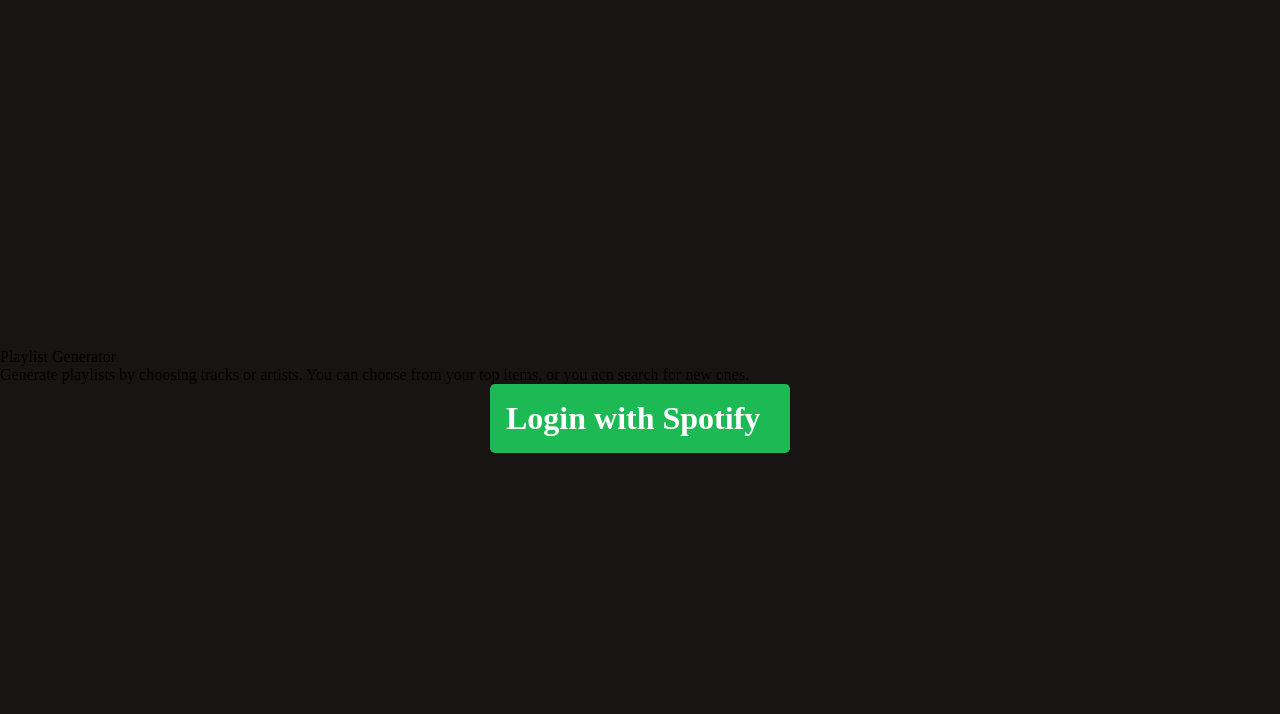
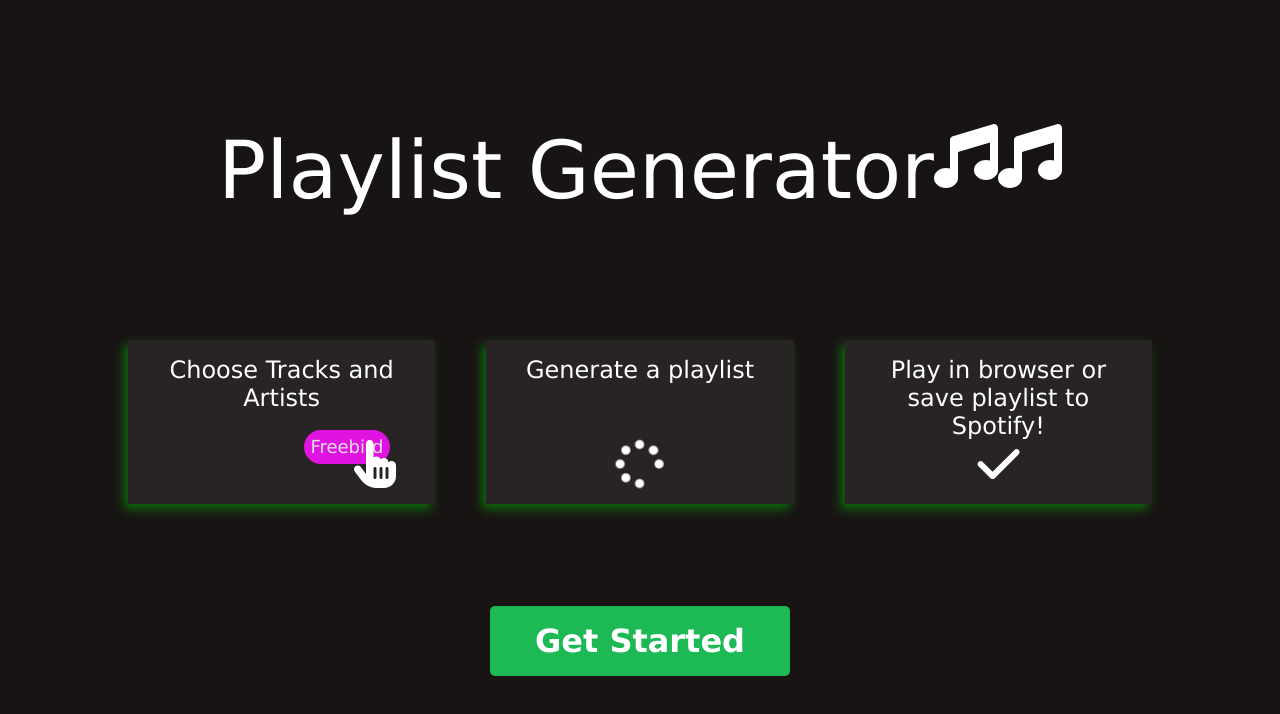
Before and after one commit to shaawwn/playlist-generator, a React (Create React App) app: page / in a window 1280 px wide. Shown: the top 714 px of the page. Built offline with nearby package versions, Linux system fonts and the light colour scheme.

Commit message:
restyle login screen

```diff
--- a/src/Login.js
+++ b/src/Login.js
@@ -1,5 +1,6 @@
 import React from 'react';
-
+import { FontAwesomeIcon } from '@fortawesome/react-fontawesome'
+import { faMusic, faHandPointer, faSpinner, faCheck } from '@fortawesome/free-solid-svg-icons'
 
 
 export default function Login({authUrl}) {
@@ -7,13 +8,39 @@
     return(
         <div className="view view__login">
             <div className="login__banner">
-                <p>Playlist Generator</p>
+                <p className="login__banner__title">Playlist Generator</p>
+                <div className="music">
+                    <FontAwesomeIcon icon={faMusic} size="4x" />
+                    <FontAwesomeIcon icon={faMusic} size="4x" />
+                </div>
             </div>
+
             <div className="login__intro">
-                <p>Generate playlists by choosing tracks or artists. You can choose from your top items, or you acn search for new ones.</p>
+                <div className="login__intro__flowchart">
+                    <div className="login__intro__flowchart__item">
+                        <p>Choose Tracks and Artists</p>
+                        <div className="login__intro__item__wrapper">
+                            <FontAwesomeIcon icon={faHandPointer} size="2x" className="login__hand" />
+                            <div className="top-items__item animation__piece">
+                                <p>Freebird</p>
+                            </div>
+                        </div>
+
+                    </div>
+
+                    <div className="login__intro__flowchart__item">
+                        <p>Generate a playlist</p>
+                        <FontAwesomeIcon icon={faSpinner} size="2x" className="login__spinner"/>
+                    </div>
+
+                    <div className="login__intro__flowchart__item">
+                        <p>Play in browser or save playlist to Spotify!</p>
+                        <FontAwesomeIcon icon={faCheck} size="2x" className="login__check"/>
+                    </div>
+                </div>
                 <a href={authUrl}>
-                    <div className="btn login--btn">
-                        <h1>Login with Spotify</h1>
+                    <div className="btn login__btn">
+                        <h1>Get Started</h1>
                     </div>
                 </a>
             </div>
--- a/src/style.css
+++ b/src/style.css
@@ -12,6 +12,7 @@
     --spotify-black: #191414;
     --spotify-black-hover: #3e3838;
     height: 100%;
+    font-family: Verdana, Helvetica, sans-serif;
 }
 
 #root {
@@ -36,16 +37,122 @@
     color: var(--main-font);
 }
 
-.login--btn {
-    /* background-color: var(--spotify-green); */
-    width: 300px;
-    margin: auto;
-    color: var(--main-font);
-    padding: 1rem;
+.music {
+
 }
 
 
+.login__banner {
+    color: var(--main-font);
+    text-align: center;
+    /* background-color: red; */
+    display: flex;
+    justify-content: center;
+}
 
+.login__banner__title {
+    font-size: 5rem;
+}
+
+.login__intro {
+    width: 80%;
+    margin: 0 auto;
+    text-align: center;
+    font-size: 3rem;
+    color: var(--main-font);
+    /* background-color: blue; */
+}
+
+.login__intro__flowchart {
+    display: flex;
+    gap: 5%;
+}
+
+.login__intro__flowchart__item {
+    width: 100%;
+    flex: 1;
+    font-size: 1.5rem;
+    display: flex;
+    flex-direction: column;
+    justify-content: space-between;
+    margin-bottom: 10%;
+    padding: 1rem;
+    background-color: rgba(100, 100, 100, 0.2);
+    box-shadow: -4px 5px 10px rgba(0, 200, 0, .5);
+    position: relative;
+}
+
+.login__intro__item__wrapper {
+    /* background-color: red; */
+    /* text-align: left; */
+    display: flex;
+}
+
+
+.login__hand {
+    text-align: left;
+    animation: moveRight 2s forwards, clickButton 0.5s 2.5s forwards;
+}
+
+.login__intro__item__wrapper:hover .login__hand {
+    /* transform: translateX(100%); */
+    /* color: red; */
+}
+
+@keyframes moveRight {
+    0% {
+        transform: translateX(0%);
+    }
+    100% {
+        transform: translateX(500%);
+    }
+}
+
+@keyframes clickButton {
+    0% {
+        transform:translateX(500%);
+    }
+    50% {
+        transform: translateX(500%) scale(.9);
+    }
+    100% {
+        transform: translateX(500%);
+    }
+}
+
+.login__spinner {
+    animation: spin 1s 3.5s;
+    animation-iteration-count: 3;
+}
+
+@keyframes spin {
+    0% {
+        transform: rotate(0deg);
+    }
+    25% {
+        transform: rotate(90deg);
+    }
+    50% {
+        transform: rotate(90deg);
+    }
+    100% {
+        transform: rotate(90deg);
+    }
+}
+
+.login__check {
+    animation: hooray 1s 7s forwards;
+}
+
+@keyframes hooray{
+    50% {
+        transform: scale(2)
+    }
+    100% {
+        transform: scale(1);
+        color: var(--spotify-green);
+    }
+}
 /* || Views */
 .view {
     height: 100%;
@@ -53,6 +160,18 @@
     display: flex;
     flex-direction: column;
     justify-content: center;
+}
+
+.login__btn {
+    /* background-color: var(--spotify-green); */
+    width: 300px;
+    margin: auto;
+    color: var(--main-font);
+    padding: 1rem;
+    font-size: 1rem;
+}
+.view__login {
+    justify-content: space-evenly;
 }
 
 
@@ -131,6 +250,44 @@
     padding: .4rem;
     font-size: 1.125rem;
 }
+
+.animation__piece {
+    /* margin-right: 0px; */
+    position: absolute;
+    right: 45px;
+    bottom: 40px;
+    z-index: -1;
+    /* background-color: red; */
+    animation: click .3s 2.5s forwards, clickColorChange 0s 2.6s forwards;
+}
+
+@keyframes click {
+    75% {
+        transform: scale(.9);
+    }
+    100% {
+        transform: scale(1);
+    }
+}
+@keyframes clickColorChange{
+    to {
+        background-color: var(--magenta);
+    }
+}
+
+
+/* @keyframes clickButton {
+    0% {
+        transform:translateX(500%);
+    }
+    50% {
+        transform: translateX(500%) scale(.9);
+    }
+    100% {
+        transform: translateX(500%);
+    } */
+
+
 
 .top-items__item:hover {
     background-color: var(--spotify-green-hover);
@@ -477,4 +634,18 @@
     .webplayer__now-playing > p {
         font-size: 1.3rem;
     }
+
+    .login__banner__title {
+        font-size: 2rem;
+    }
+
+    .fa-music {
+        font-size: 2rem;
+    }
+
+    .login__intro__flowchart {
+        display: flex;
+        flex-direction: column;
+        gap: 5%;
+    }
 }
```
